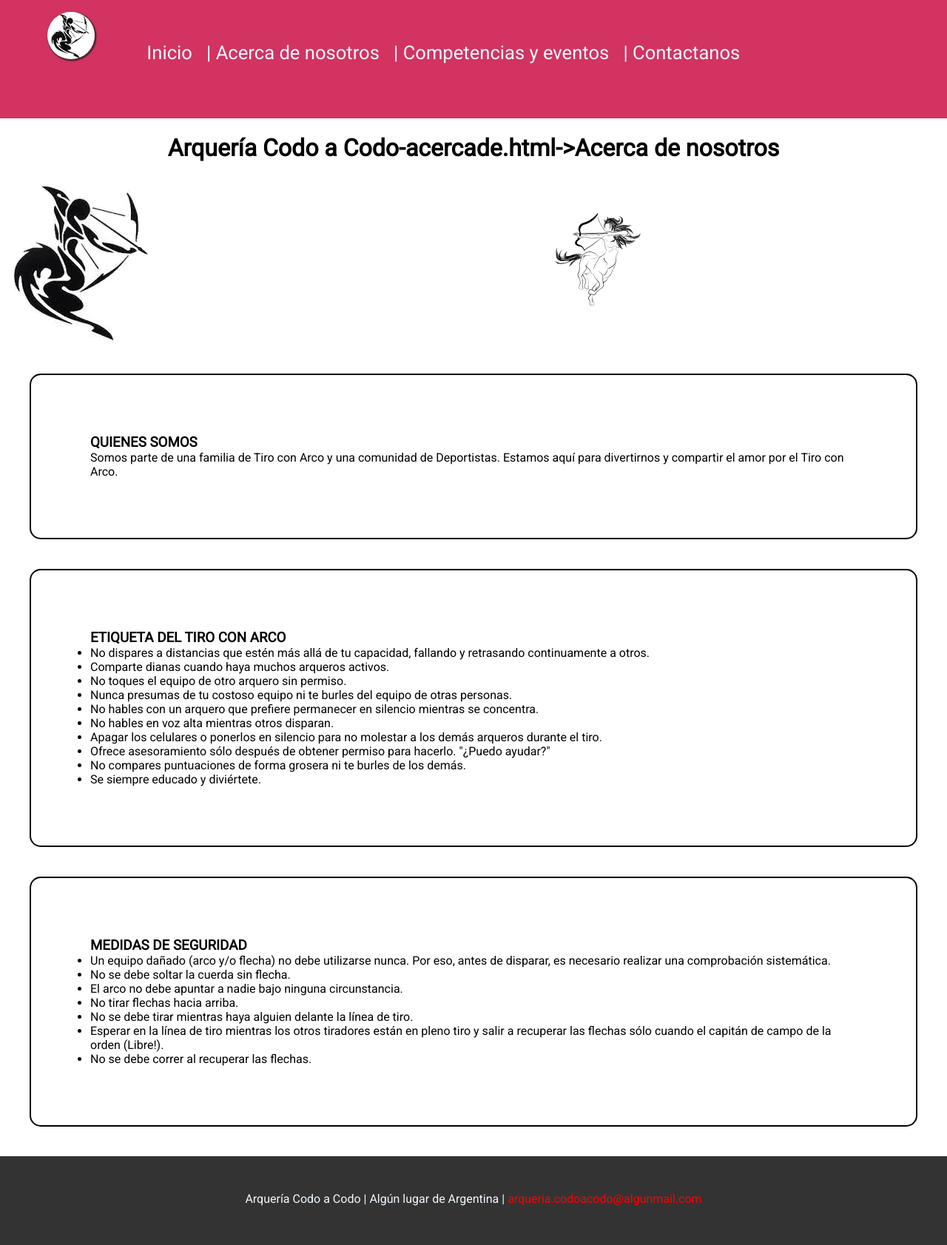
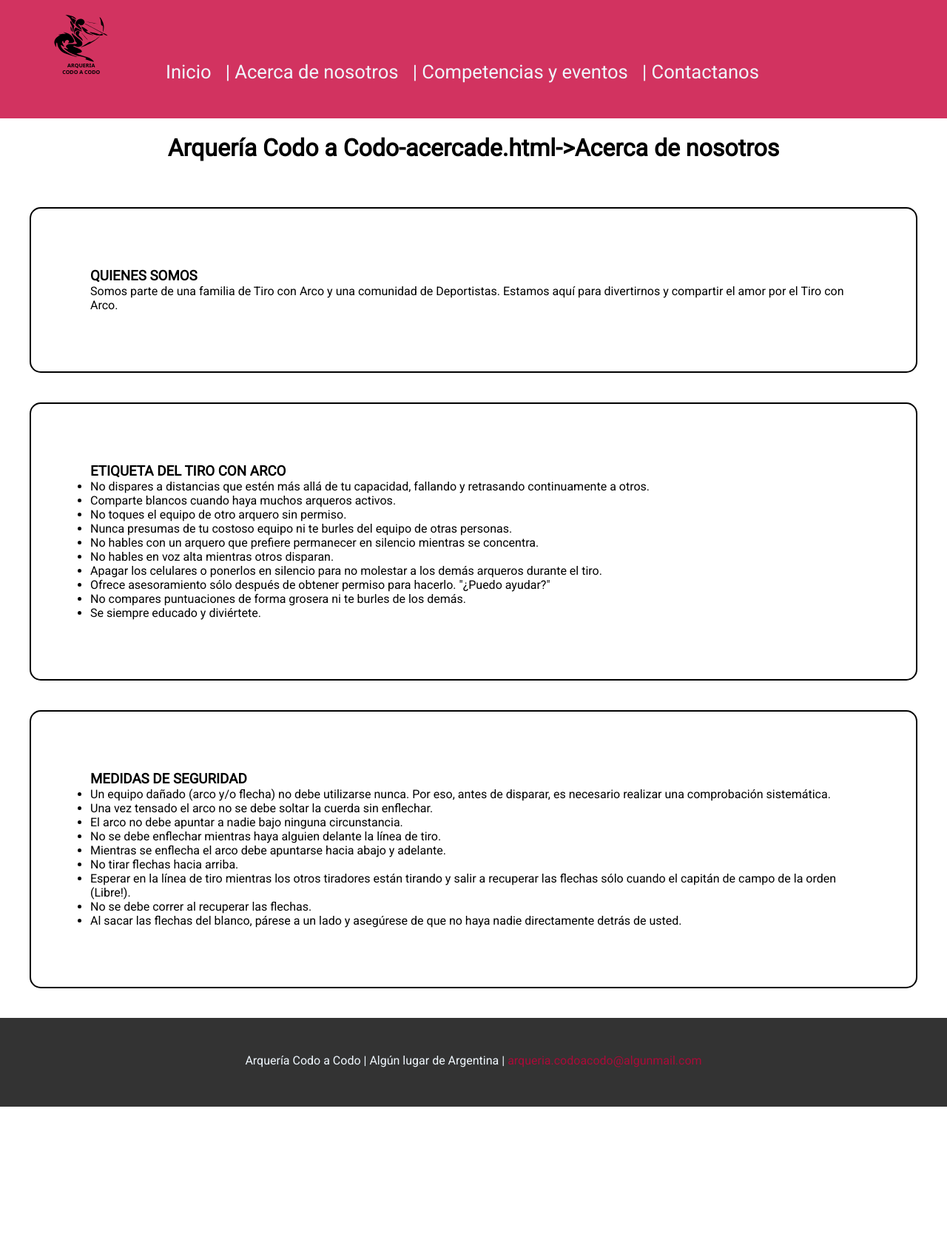
Before and after one commit to aga60/codo4fspython9, a Python web app: template templates/acercade.html in a window 1280 px wide. Shown: the whole page at 74% size. After the commit the page ends 1496 px from the top, so only its background shows below. Run offline with Jinja, Linux system fonts and the light colour scheme; the template is opened without the code that fills it, so the values that code supplies are empty.

```diff
--- a/css/acercade.css
+++ b/css/acercade.css
@@ -34,10 +34,10 @@ header{
 /* Estilo para el logo */
 /* Agregar  estilo: de ancho, alto, borde radios y sombra.*/
 .logo{
-    width: 5vw;  /*Ancho*/
+    width: 7vw;  /*Ancho*/
     height: auto;/*Altura*/
-    border-radius: 50% 50% 50% 50%;  /*Redondea dos vértices del logo(los extremos)*/
-    box-shadow: 0.1vw 0.1vw 0.1vw 0.1vw rgba(36, 37, 37, 0.8); /*Agrega sombra alrededor*/
+    /* border-radius: 50% 50% 50% 50%;  Redondea los vértices del logo(los extremos) */
+    /* box-shadow: 0.1vw 0.1vw 0.1vw 0.1vw rgba(36, 37, 37, 0.8); Agrega sombra alrededor */
 }
 
 /* Menu */
@@ -60,12 +60,6 @@ agregar separación entre hipervínculos. */
 
 .centrado-vertical-horizontal{
     text-align: center; /* Centrar horizontalmente dentro del contenedor */
-}
-
-.contenedor-grid{
-    display: grid;
-    grid-template-columns: 1fr 1fr; /* Dos columnas de igual tamaño */
-    grid-gap: 5px; /* Espacio entre las imágenes  */
 }
 
 .article-acercade {
@@ -92,6 +86,6 @@ footer{
 
 /* Setear color rojo para los links de esta clase */
 p a {
-    color: red; /* Cambia el color del texto del enlace */
+    color: rgba(199, 0, 57, 0.8); /* Cambia el color del texto del enlace */
     text-decoration: none; /* Opcional: quitar la subrayado del enlace */
   }
--- a/templates/acercade.html
+++ b/templates/acercade.html
@@ -17,18 +17,19 @@
 
 <body>
     <header>
+
         <div class="header-linea">
            <!-- Logo -->
-           <img class=logo src="/img/logo_centauro_1.png" alt="logo_centauro_1">
-           <!-- <img class=logo src="/img/logo_centauro_2.png" alt="logo_centauro_2"> -->
+           <img class=logo src="/img/logo_centauro_1_svg_con_texto.svg" alt="logo_centauro_1">
         </div>
+
         <nav class="header-linea">
             <!-- Menu de navegacion -->
             <a class="menu" href="../index.html"> Inicio </a>
             <a class="menu" href="acercade.html">| Acerca de nosotros </a>
             <a class="menu" href="competencia.html">| Competencias y eventos </a>
             <a class="menu" href="contacto.html">| Contactanos </a>
-       </nav>
+        </nav>
 
     </header>
 
@@ -40,14 +41,6 @@
             </div>
         </div>
 
-
-        <section>
-            <div class="contenedor-grid">
-                <img src="/img/logo_centauro_1.png" alt="logo_centauro_1">
-                <img src="/img/logo_centauro_2.png" alt="logo_centauro_2">
-            </div>
-        </section>
-
         <section>
             <article class="article-acercade">
                 <h1>QUIENES SOMOS</h1>
@@ -58,7 +51,7 @@
                 <h1>ETIQUETA DEL TIRO CON ARCO</h1>
                 <ul>
                     <li>No dispares a distancias que estén más allá de tu capacidad, fallando y retrasando continuamente a otros.
-                    <li>Comparte dianas cuando haya muchos arqueros activos.</li>
+                    <li>Comparte blancos cuando haya muchos arqueros activos.</li>
                     <li>No toques el equipo de otro arquero sin permiso.</li>
                     <li>Nunca presumas de tu costoso equipo ni te burles del equipo de otras personas.</li>
                     <li>No hables con un arquero que prefiere permanecer en silencio mientras se concentra.</li>
@@ -74,12 +67,14 @@
                 <h1>MEDIDAS DE SEGURIDAD</h1>
                 <ul>
                     <li>Un equipo dañado (arco y/o flecha) no debe utilizarse nunca. Por eso, antes de disparar, es necesario realizar una comprobación sistemática.</li>
-                    <li>No se debe soltar la cuerda sin flecha.</li>
+                    <li>Una vez tensado el arco no se debe soltar la cuerda sin enflechar.</li>
                     <li>El arco no debe apuntar a nadie bajo ninguna circunstancia.</li>
+                    <li>No se debe enflechar mientras haya alguien delante la línea de tiro.</li>
+                    <li>Mientras se enflecha el arco debe apuntarse hacia abajo y adelante.</li>
                     <li>No tirar flechas hacia arriba.</li>
-                    <li>No se debe tirar mientras haya alguien delante la línea de tiro.</li>
-                    <li>Esperar en la línea de tiro mientras los otros tiradores están en pleno tiro y salir a recuperar las flechas sólo cuando el capitán de campo de la orden (Libre!).</li>
+                    <li>Esperar en la línea de tiro mientras los otros tiradores están tirando y salir a recuperar las flechas sólo cuando el capitán de campo de la orden (Libre!).</li>
                     <li>No se debe correr al recuperar las flechas.</li>
+                    <li>Al sacar las flechas del blanco, párese a un lado y asegúrese de que no haya nadie directamente detrás de usted.</li>
                 </ul>
             </article>
         </section>
```
Also changed, not shown: img/icono_centauro_1.ico, img/icono_centauro_2.ico (deleted), img/logo_centauro_1.png (deleted), img/logo_centauro_1_png.png (added), img/logo_centauro_1_svg.svg (added), img/logo_centauro_1_svg_con_texto.svg (added), img/logo_centauro_2.png (deleted).
